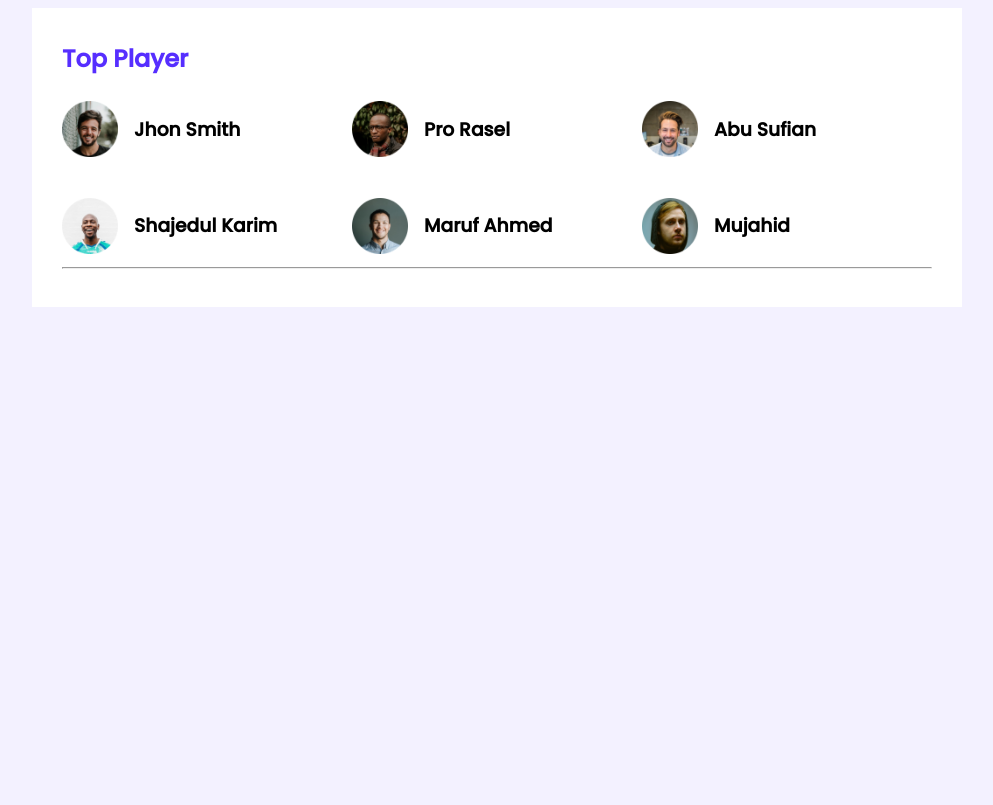
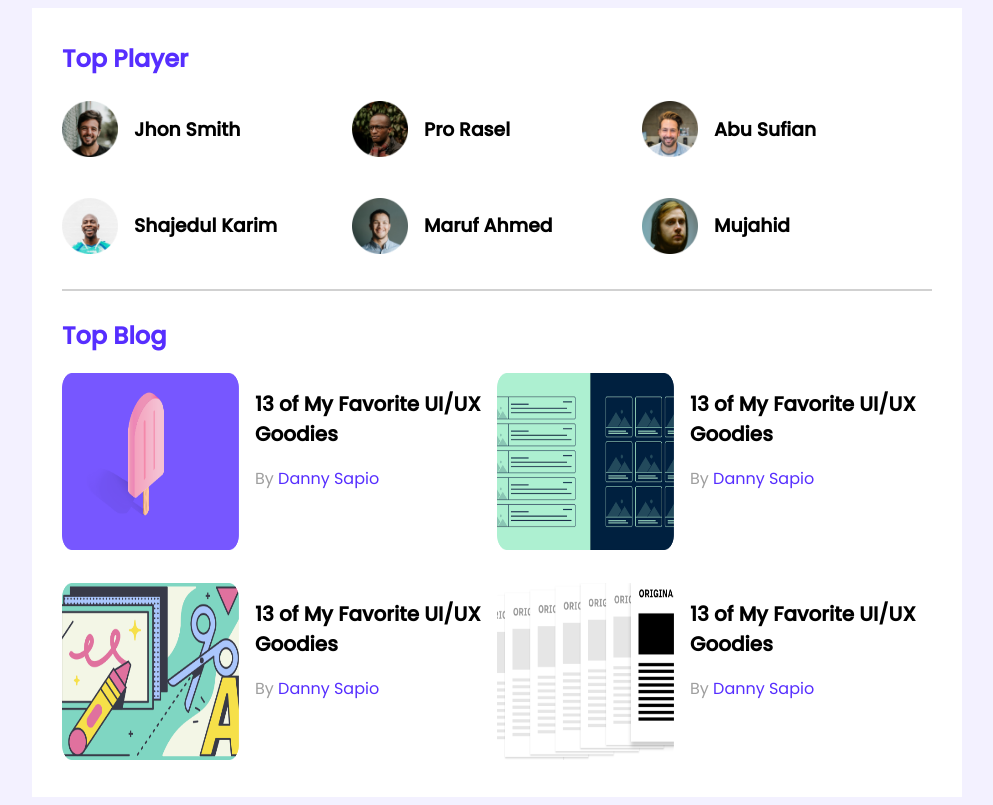
Before and after one commit to anu-anuu/using-html-css-responsive, a plain HTML site: page index.html in a window 1280 px wide. Shown: the whole page, without its empty margins (143-1136 px from the left). Drawn offline with Linux system fonts and the light colour scheme.

Commit message:
top blog

```diff
--- a/index.html
+++ b/index.html
@@ -49,12 +49,61 @@
                     </div>
 
 
-
-
                 </div>
 
             </div>
             <hr>
+
+
+            <div class="top-blog">
+                <h2 class="section-tittle">Top Blog</h2>
+                <div class="blogs">
+                    <article class="blog">
+                        <div class="thumnail">
+                            <img src="images/blogs/blog-1.png" alt="">
+                        </div>
+                        <div class="blog-info">
+                            <h2 class="blog-tittle">13 of My Favorite
+                              UI/UX Goodies</h2>
+                              <p class="blog-author">By  <a href="">Danny Sapio</a></p>
+                        </div>
+                    </article>
+
+
+                    <article class="blog">
+                        <div class="thumnail">
+                            <img src="images/blogs/blog-2.png" alt="">
+                        </div>
+                        <div class="blog-info">
+                            <h2 class="blog-tittle">13 of My Favorite
+                              UI/UX Goodies</h2>
+                              <p class="blog-author">By  <a href="">Danny Sapio</a></p>
+                        </div>
+                    </article>
+
+                    <article class="blog">
+                        <div class="thumnail">
+                            <img src="images/blogs/blog-3.png" alt="">
+                        </div>
+                        <div class="blog-info">
+                            <h2 class="blog-tittle">13 of My Favorite
+                              UI/UX Goodies</h2>
+                              <p class="blog-author">By  <a href="">Danny Sapio</a></p>
+                        </div>
+                    </article>
+
+                    <article class="blog">
+                        <div class="thumnail">
+                            <img src="images/blogs/blog-4.png" alt="">
+                        </div>
+                        <div class="blog-info">
+                            <h2 class="blog-tittle">13 of My Favorite
+                              UI/UX Goodies</h2>
+                              <p class="blog-author">By  <a href="">Danny Sapio</a></p>
+                        </div>
+                    </article>
+                </div>
+            </div>
         </section>
     </main>
 </body>
--- a/style.css
+++ b/style.css
@@ -26,6 +26,10 @@ main {
 
 }
 
+.players {
+    margin-bottom: 30px;
+}
+
 .all-players {
     display: grid;
     grid-template-columns: repeat(3, 1fr);
@@ -46,3 +50,44 @@ main {
 
 
 }
+
+hr {
+    border: 1px solid #D1D1D1;
+    margin-bottom: 27px;
+}
+
+/* top blog */
+.blog {
+    display: flex;
+}
+
+.blog img {
+    width: 177px;
+    height: 177px;
+
+}
+
+.blog-info {
+    margin-left: 16px;
+}
+
+.blog-tittle {
+    font-size: 20px;
+}
+
+.blog-author {
+    color: #9F9F9F;
+    font-size: 16px;
+}
+
+.blog-author a {
+    text-decoration: none;
+    font-size: 16px;
+    color: #562EFF;
+}
+
+.blogs {
+    display: grid;
+    grid-template-columns: repeat(2, 1fr);
+    grid-row-gap: 26px;
+}
```
